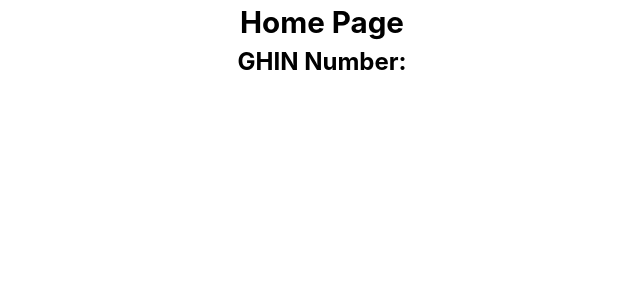
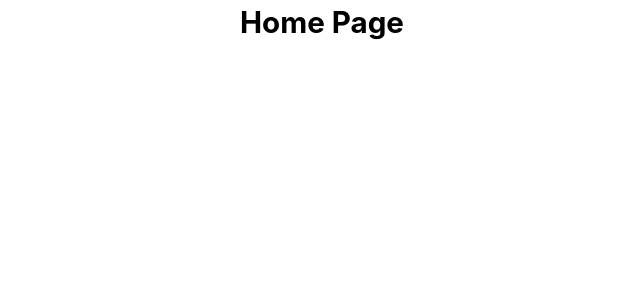
Before and after one commit to jeffreystorer/tlcgolf-next-js, a Next.js app: page /home in a window 1280 px wide. Shown: the top 300 px of the page, without its empty margins (318-958 px from the left). Built offline with nearby package versions, Linux system fonts and the light colour scheme.

Commit message:
7/7: navigate to server component no fetch

```diff
--- a/src/app/home/page.jsx
+++ b/src/app/home/page.jsx
@@ -1,11 +1,7 @@
-'use client';
-import { get } from '@/components/common/utils'
 export default function Page() {
-  const ghinNumber = get('ghinNumber')
   return (
     <>
       <h1>Home Page</h1>
-      <h2>GHIN Number: {ghinNumber}</h2>
     </>);
 
 }
--- a/src/app/signin.jsx
+++ b/src/app/signin.jsx
@@ -35,7 +35,7 @@
       set('lastName', captain.lastName);
       set('dataMode', dataMode);
       //const path = `/fetchdata?ghinNumber=${captain.ghinNumber}&dataMode=${dataMode}`;
-      const path = '/tutorials';
+      const path = '/home';
       router.push(path);
     } else {
       set('lastName', 'Invalid Last Name')
```
